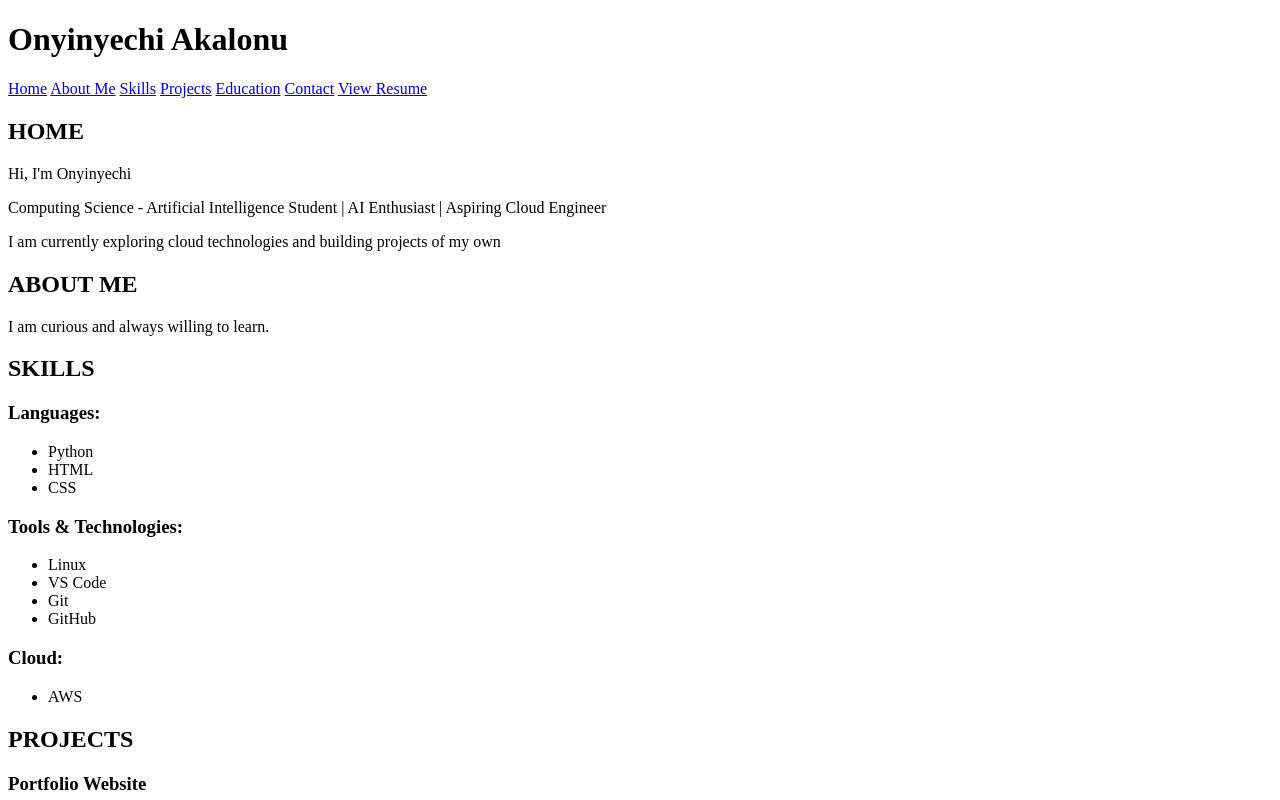
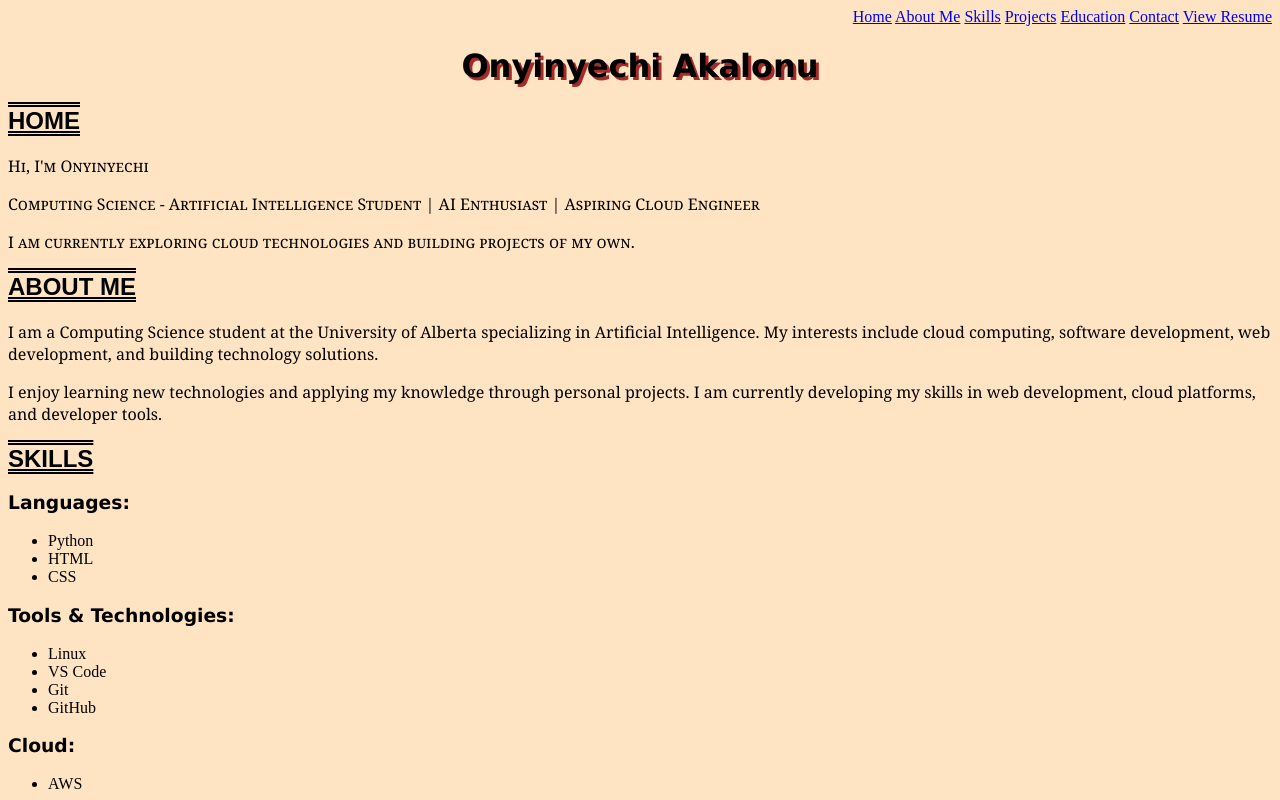
Before and after one commit to oakalonu-sudo/portfolio-website, a plain HTML site: page index.html in a window 1280 px wide. Shown: the top 800 px of the page. Drawn offline with Linux system fonts and the light colour scheme.

Commit message:
Update stylesheet and add changes to HTML structure

```diff
--- a/index.html
+++ b/index.html
@@ -6,7 +6,7 @@
 </head>
 
 <body>
-    <h1>Onyinyechi Akalonu</h1>
+
     <nav>
         <a href="#home">Home</a>
         <a href="#aboutme">About Me</a>
@@ -18,20 +18,30 @@
 
     </nav>
 
+    <h1>Onyinyechi Akalonu</h1>
 
     <section id="home">
         <h2>HOME</h2>
-    <p>Hi, I'm Onyinyechi</p>
+    <p class="small">Hi, I'm Onyinyechi</p>
 
-    <p>Computing Science - Artificial Intelligence Student | AI Enthusiast | Aspiring Cloud Engineer</p>
+    <p class="small">Computing Science - Artificial Intelligence Student | AI Enthusiast | Aspiring Cloud Engineer</p>
 
-    <p>I am currently exploring cloud technologies and building projects of my own</p>
+    <p class="small">I am currently exploring cloud technologies and building projects of my own.</p>
 
     </section>
 
     <section id="aboutme">
         <h2>ABOUT ME</h2>
-        <p>I am curious and always willing to learn.</p>
+        <p>I am a Computing Science student at the University of Alberta
+            specializing in Artificial Intelligence.  My interests include
+            cloud computing, software development, web development, and building
+            technology solutions.
+        </p>
+
+        <p>I enjoy learning new technologies and applying my knowledge through
+            personal projects.  I am currently developing my skills in web development,
+            cloud platforms, and developer tools.
+        </p>
 
     </section>
 
--- a/style.css
+++ b/style.css
@@ -0,0 +1,31 @@
+body {background-color:bisque;
+      }
+
+nav {text-size: 20px;
+    text-align: right;}
+
+section {
+}
+
+h1 {font-family: Verdana, sans-serif;
+    text-align: center;
+    text-shadow: 3px 3px brown;
+ }
+
+h2 {font-family: Arial, Helvetica, sans-serif;
+    text-decoration-line: underline overline;
+    text-decoration-color: black;
+    text-decoration-style: double;
+    color: }
+
+h3 {font-family: 'Lucida Sans', 'Lucida Sans Regular', 'Lucida Grande', 'Lucida Sans Unicode', Geneva, Verdana, sans-serif;
+    color:}
+
+p {font-family: Georgia, 'Times New Roman', Times, serif;
+    text-size: 40px;
+    color:}
+
+p.small {text-size: 80px;
+        font-variant: small-caps;}
+
+a {}
```
